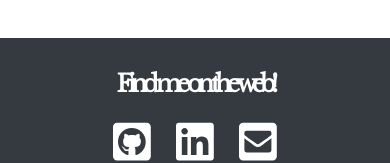
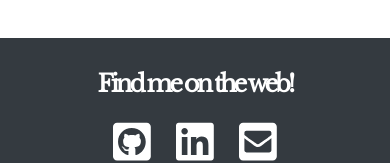
Before and after one commit to danielfmiranda/react-portfolio, a React (Create React App) app: page / in a window 390 px wide. Shown: the part 2286-2449 px from the top of the page. Built offline with nearby package versions, Linux system fonts and the light colour scheme.

Commit message:
minor updates

```diff
--- a/src/Css/Footer.css
+++ b/src/Css/Footer.css
@@ -40,7 +40,7 @@ font-weight: 600;
 
 @media (max-width: 450px) {
 .footerContent h4{
-letter-spacing: -5px !important;
+letter-spacing: -3px !important;
 font-weight: 600;
 
 }
```
